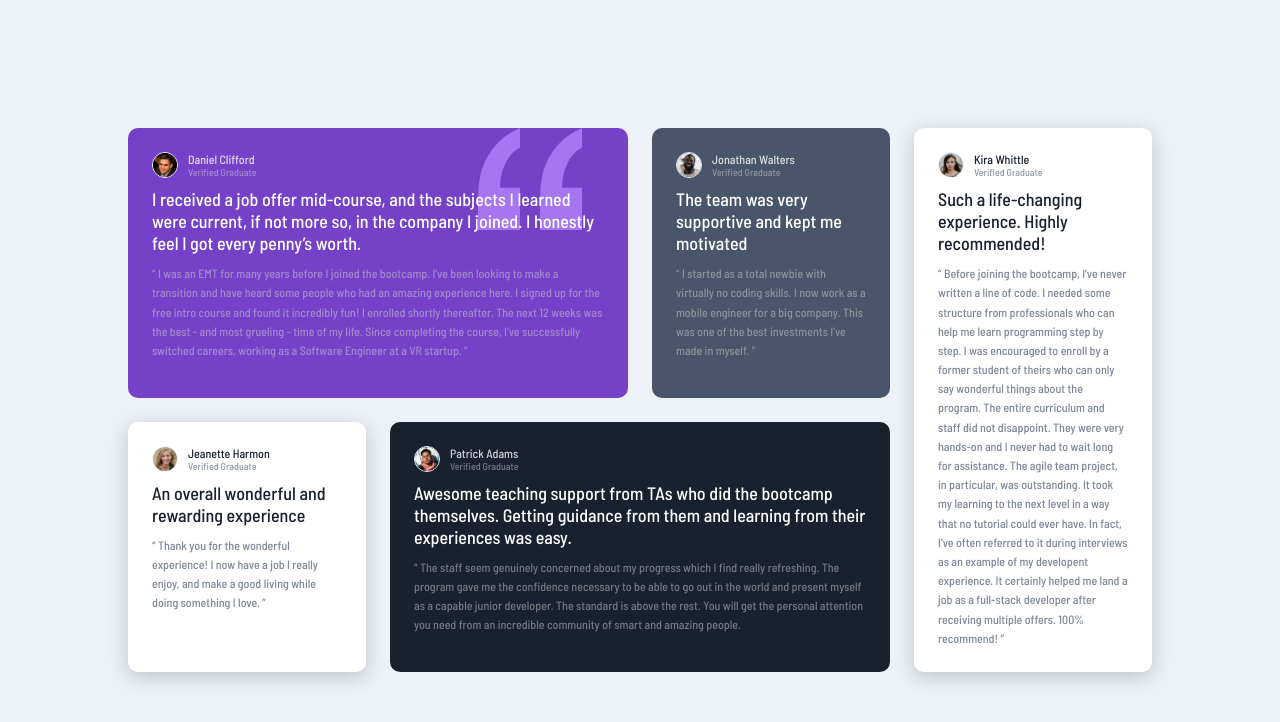
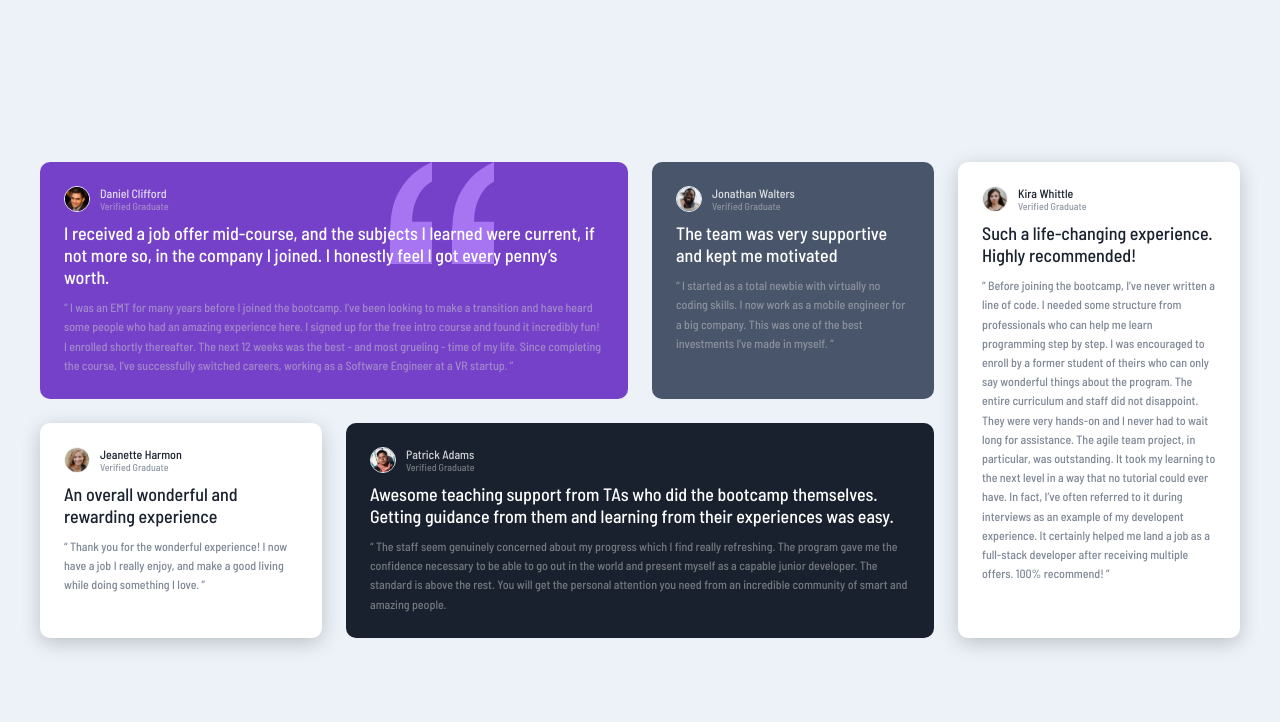
Before and after one commit to BennatBjoern/testimonials-grid-section, a plain HTML site: page index.html in a window 1280 px wide. Drawn offline with Linux system fonts and the light colour scheme.

Commit message:
updated readme and changed containers max-width

```diff
--- a/css/style.css
+++ b/css/style.css
@@ -38,7 +38,7 @@ body {
   display: grid;
   grid-template-columns: repeat(4, 1fr);
   gap: 2.4rem;
-  width: 80%;
+  max-width: 120rem;
   height: 80%;
   border-radius: 10px;
 }
```
Also changed, not shown: 1 other file.
